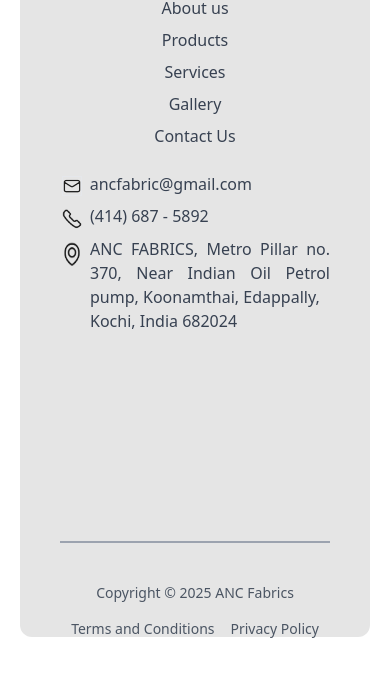
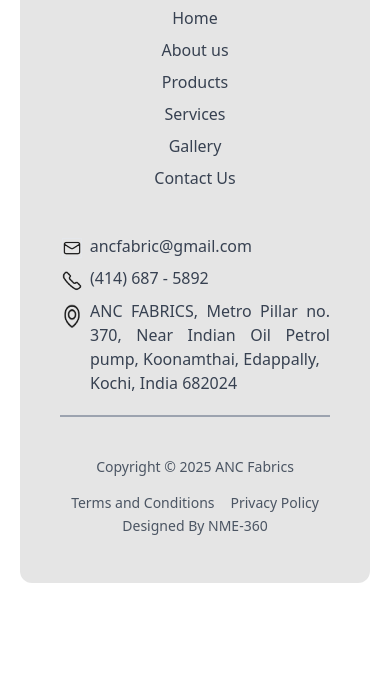
Before and after one commit to N-meapp/ANC-fabrics, a plain HTML site: page index.html in a window 390 px wide. Shown: the part 8012-8689 px from the top of the page. After the commit the page ends 8595 px from the top, so only its background shows below. Drawn offline with nearby package versions, Linux system fonts and the light colour scheme.

Commit message:
latest update

```diff
--- a/index.html
+++ b/index.html
@@ -454,7 +454,7 @@
         </div>
     </section>
     <!-- footer section -->
-    <footer class=" md:h-[600px] bg-[#E5E5E5] rounded-[12px] mx-[20px] mt-[120px] flex justify-center items-center h-[870px] ">
+    <footer class=" md:h-[600px] bg-[#E5E5E5] rounded-[12px] mx-[20px] mt-[120px] flex justify-center items-center h-fit ">
         <div class="w-full max-w-[1440px] h-auto p-10">
             <div class="flex flex-wrap justify-between items-start gap-6">
 
@@ -492,7 +492,7 @@
                     </ul>
                 </div>
 
-                <div class="w-full sm:w-auto text-gray-700  sm:text-left space-y-2 text-justify">
+                <div class="w-full sm:w-auto text-gray-700  sm:text-left space-y-2 text-justify md:mt-0 mt-5">
 
                         <p class="flex   sm:justify-start font-inter">
                             <img src="./assets/images/Email.png" alt="" class="w-[20px] h-[20px] mt-[3.87px] ml-[1.67px] border-[1.4px]">
@@ -516,17 +516,21 @@
 
             </div>
 
-            <hr class="my-10 border-gray-400 border-[1px] mt-52">
+            <hr class="my-10 border-gray-400 border-[1px] md:mt-52 mt-5">
 
 
 
             <!-- Bottom Footer -->
-            <div class="flex flex-col sm:flex-row justify-between text-gray-600 text-sm text-center sm:text-left gap-4">
+            <div class="flex flex-col sm:flex-row justify-between text-gray-600 text-sm text-center sm:text-left gap-4 md:mt-0 ">
                 <p class="w-full sm:w-auto">Copyright © 2025 ANC Fabrics</p>
                 <div class="flex space-x-4 w-full sm:w-auto justify-center sm:justify-start">
                     <a href="#" class="hover:text-black">Terms and Conditions</a>
                     <a href="#" class="hover:text-black">Privacy Policy</a>
                 </div>
+
+            </div>
+            <div class="h-[30px] w-full  text-center">
+                <a href="#" class="hover:text-black text-gray-600 text-sm">Designed By NME-360</a>
             </div>
         </div>
     </footer>
```
Also changed, not shown: fabrics_selector.html (+5 -1 lines).
